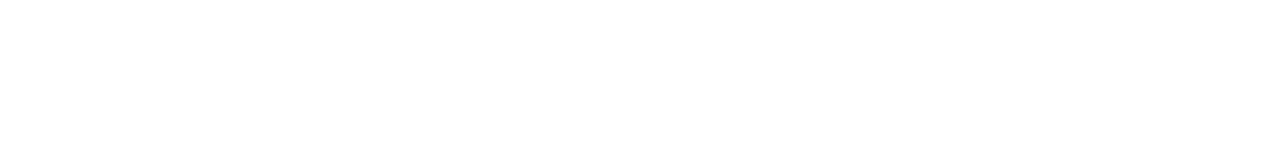
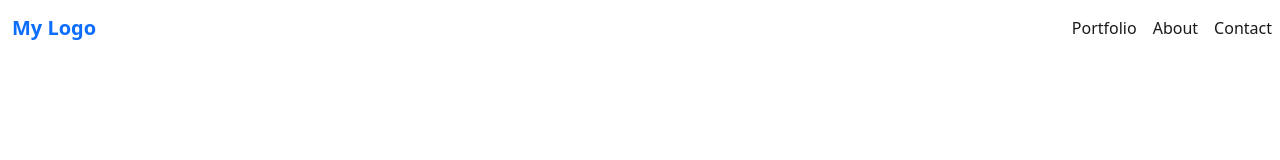
Before and after one commit to sam2if/Try_Bootstrap_pp, a website: page index.html in a window 1280 px wide. Drawn offline with nearby package versions, Linux system fonts and the light colour scheme.

Commit message:
Add navigation

```diff
--- a/index.html
+++ b/index.html
@@ -8,8 +8,29 @@
     <title>Portfolio_using_bootstrap</title>
 </head>
 <body>
-
-
+    <header>
+        <nav class="navbar navbar-expand-md navbar-light">
+            <div class="container-fluid">
+              <a class="navbar-brand text-primary fw-bold" href="#">My Logo</a>
+              <button class="navbar-toggler" type="button" data-bs-toggle="collapse" data-bs-target="#navbarSupportedContent" aria-controls="navbarSupportedContent" aria-expanded="false" aria-label="Toggle navigation">
+                <span class="navbar-toggler-icon"></span>
+              </button>
+            </div>
+            <div class="collapse navbar-collapse" id="navbarSupportedContent">
+                <ul class="navbar-nav me-auto mb-2 mb-lg-0">
+                  <li class="nav-item">
+                    <a class="nav-link active" aria-current="page" href="#">Portfolio</a>
+                  </li>
+                  <li class="nav-item">
+                    <a class="nav-link active" aria-current="page" href="#">About</a>
+                  </li>
+                  <li class="nav-item">
+                    <a class="nav-link active" aria-current="page" href="#">Contact</a>
+                  </li>
+                </ul>
+            </div>
+        </nav>
+    </header>
     <script src="https://cdn.jsdelivr.net/npm/bootstrap@5.0.2/dist/js/bootstrap.bundle.min.js" integrity="sha384-MrcW6ZMFYlzcLA8Nl+NtUVF0sA7MsXsP1UyJoMp4YLEuNSfAP+JcXn/tWtIaxVXM" crossorigin="anonymous"></script>
 </body>
 </html>
```
